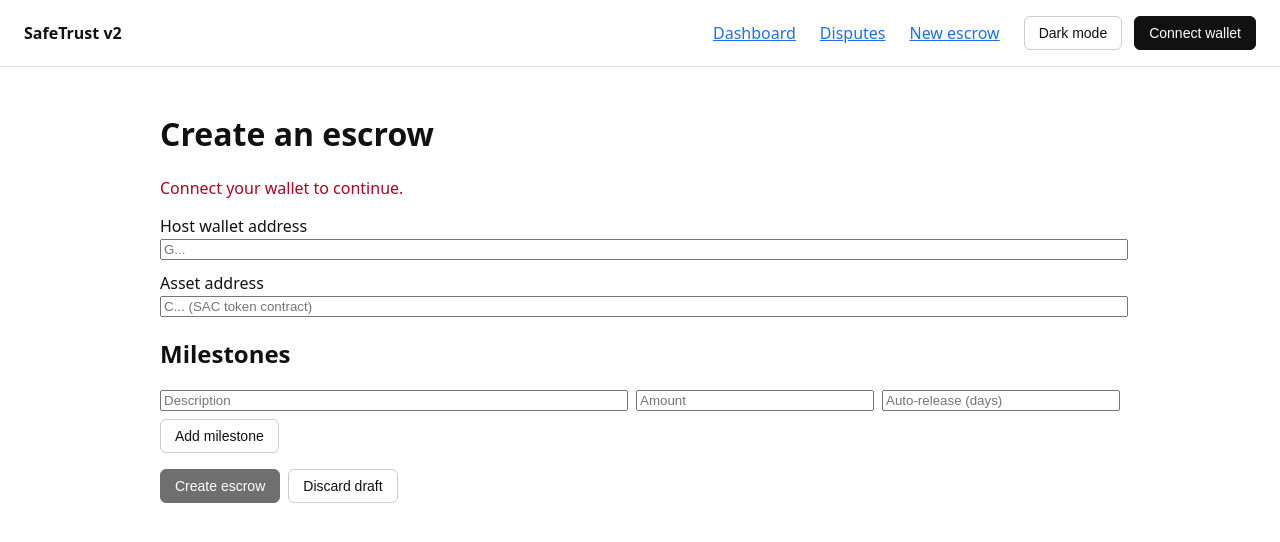
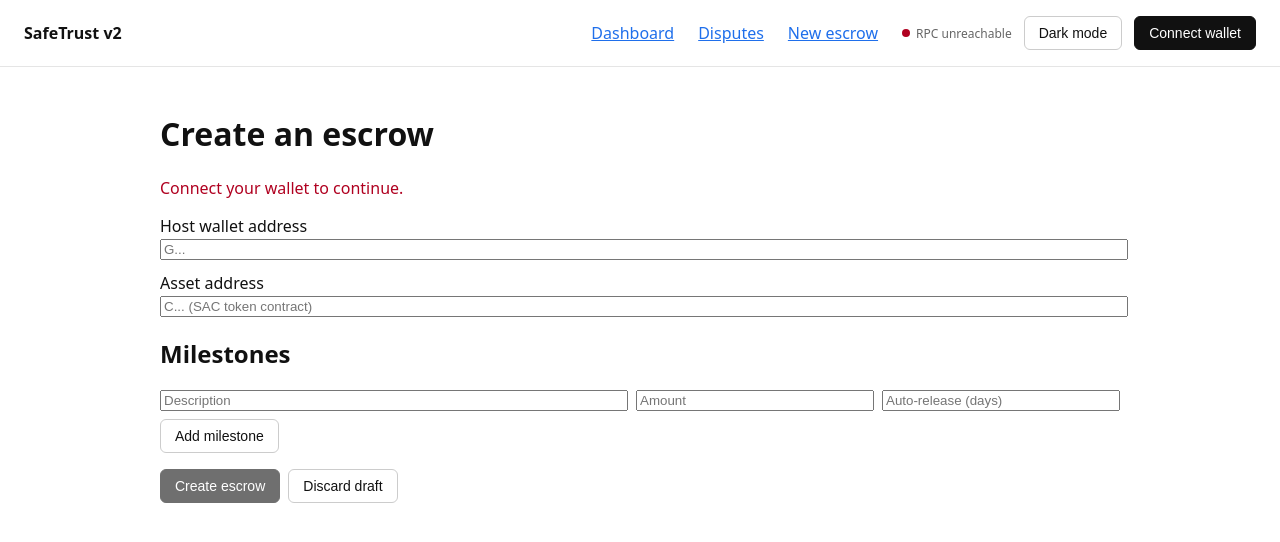
Before and after one commit to Anchorhold-stellar/frontend-, a Next.js app: page /escrow/new in a window 1280 px wide. Shown: the top 542 px of the page. Built offline with nearby package versions, Linux system fonts and the light colour scheme; no server answers.

Commit message:
feat(nav): show a live Soroban RPC connectivity indicator
RpcStatus polls checkRpcHealth every 30s and renders a colored dot +
label in the nav, so users (and whoever's debugging) can tell a
"nothing loads" symptom apart from "RPC endpoint is down" at a glance.

```diff
--- a/components/Nav.tsx
+++ b/components/Nav.tsx
@@ -3,6 +3,7 @@
 import { useState } from "react";
 import { NavWallet } from "./NavWallet";
 import { ThemeToggle } from "./ThemeToggle";
+import { RpcStatus } from "./RpcStatus";
 
 const LINKS = [
   { href: "/dashboard", label: "Dashboard" },
@@ -47,6 +48,7 @@ export function Nav() {
             </a>
           ))}
           <div style={{ display: "flex", gap: 12, alignItems: "center" }}>
+            <RpcStatus />
             <ThemeToggle />
             <NavWallet />
           </div>
--- /dev/null
+++ b/components/RpcStatus.tsx
@@ -0,0 +1,52 @@
+"use client";
+
+import { useEffect, useState } from "react";
+import { checkRpcHealth } from "../lib/wallet";
+
+const POLL_INTERVAL_MS = 30000;
+
+export function RpcStatus() {
+  const [healthy, setHealthy] = useState<boolean | null>(null);
+
+  useEffect(() => {
+    let cancelled = false;
+
+    async function poll() {
+      const result = await checkRpcHealth();
+      if (!cancelled) setHealthy(result);
+    }
+
+    poll();
+    const interval = setInterval(poll, POLL_INTERVAL_MS);
+    return () => {
+      cancelled = true;
+      clearInterval(interval);
+    };
+  }, []);
+
+  if (healthy === null) return null;
+
+  return (
+    <span
+      style={{
+        display: "inline-flex",
+        alignItems: "center",
+        gap: 6,
+        fontSize: 12,
+        color: "var(--color-muted)",
+      }}
+      title={healthy ? "Soroban RPC is reachable" : "Soroban RPC is unreachable"}
+    >
+      <span
+        aria-hidden
+        style={{
+          width: 8,
+          height: 8,
+          borderRadius: "50%",
+          background: healthy ? "var(--color-success)" : "var(--color-danger)",
+        }}
+      />
+      RPC {healthy ? "online" : "unreachable"}
+    </span>
+  );
+}
```
